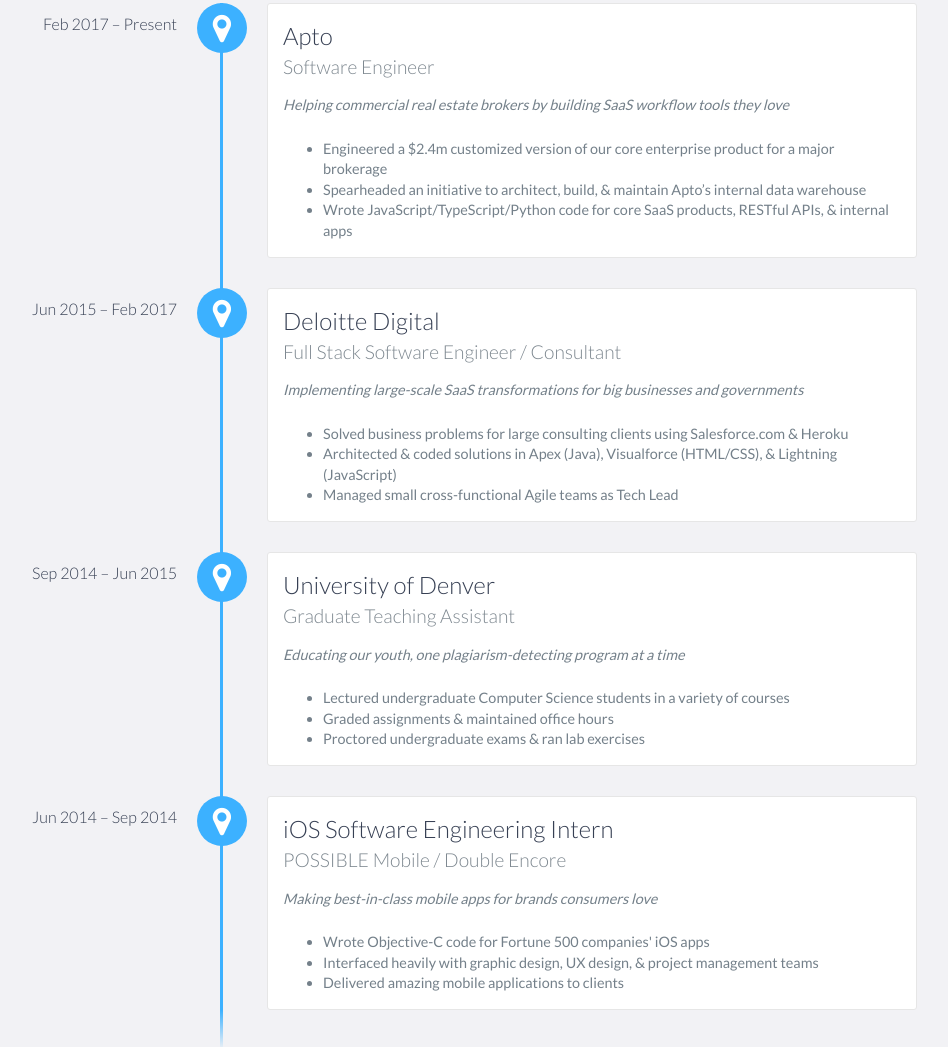
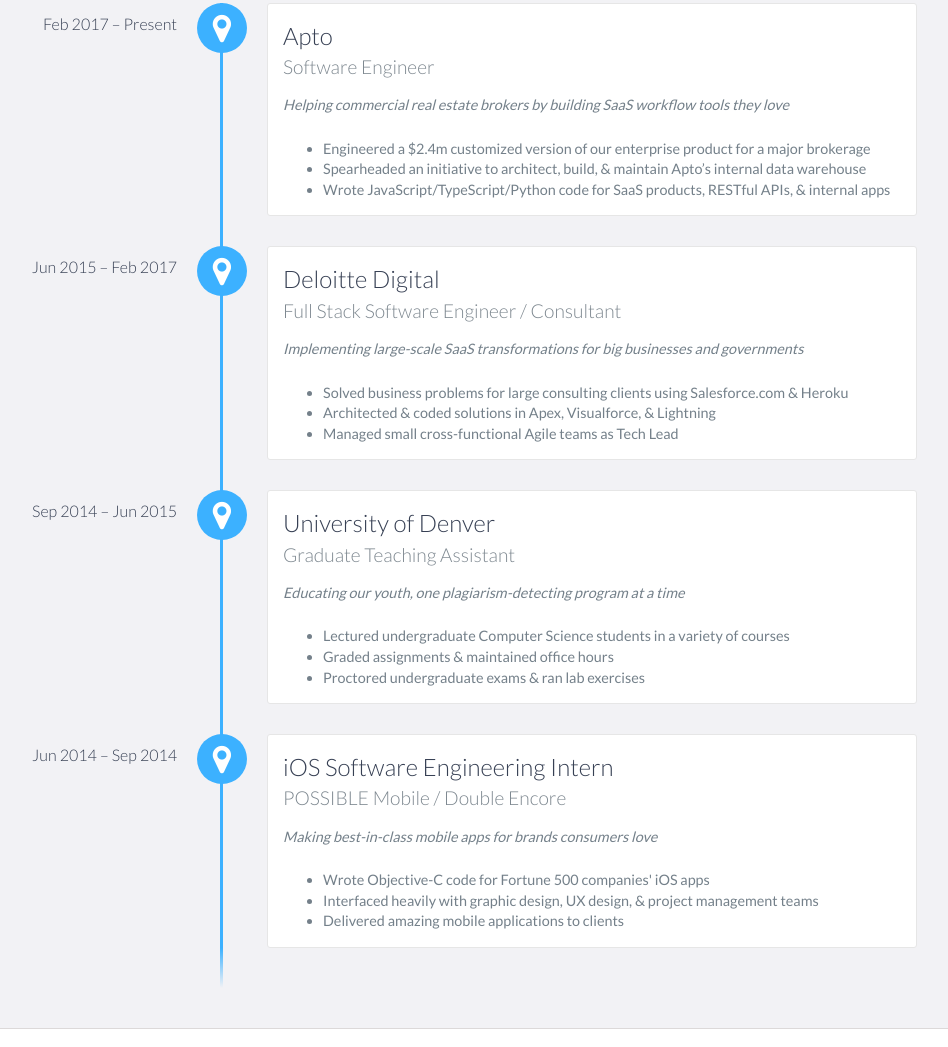
Before and after one commit to DylanBohlender/dylanbohlender.github.io, a website: page index.html in a window 1280 px wide. Shown: the part 1264-2311 px from the top of the page, without its empty margins (223-1171 px from the left). Drawn offline with nearby package versions, Linux system fonts and the light colour scheme.

Commit message:
Reduce line lengths on resume bullet points

```diff
--- a/index.html
+++ b/index.html
@@ -95,9 +95,9 @@
                 <h4>Software Engineer</h4>
                 <p><i>Helping commercial real estate brokers by building SaaS workflow tools they love</i></p><br/>
                 <ul>
-                    <li>Engineered a $2.4m customized version of our core enterprise product for a major brokerage</li>
+                    <li>Engineered a $2.4m customized version of our enterprise product for a major brokerage</li>
                     <li>Spearheaded an initiative to architect, build, &amp; maintain Apto’s internal data warehouse</li>
-                    <li>Wrote JavaScript/TypeScript/Python code for core SaaS products, RESTful APIs, &amp; internal apps</li>
+                    <li>Wrote JavaScript/TypeScript/Python code for SaaS products, RESTful APIs, &amp; internal apps</li>
                 </ul>
             </div>
 
@@ -107,7 +107,7 @@
                 <p><i>Implementing large-scale SaaS transformations for big businesses and governments</i></p><br/>
                 <ul>
                     <li>Solved business problems for large consulting clients using Salesforce.com &amp; Heroku</li>
-                    <li>Architected &amp; coded solutions in Apex (Java), Visualforce (HTML/CSS), &amp; Lightning (JavaScript)</li>
+                    <li>Architected &amp; coded solutions in Apex, Visualforce, &amp; Lightning</li>
                     <li>Managed small cross-functional Agile teams as Tech Lead</li>
                 </ul>
             </div>
```
